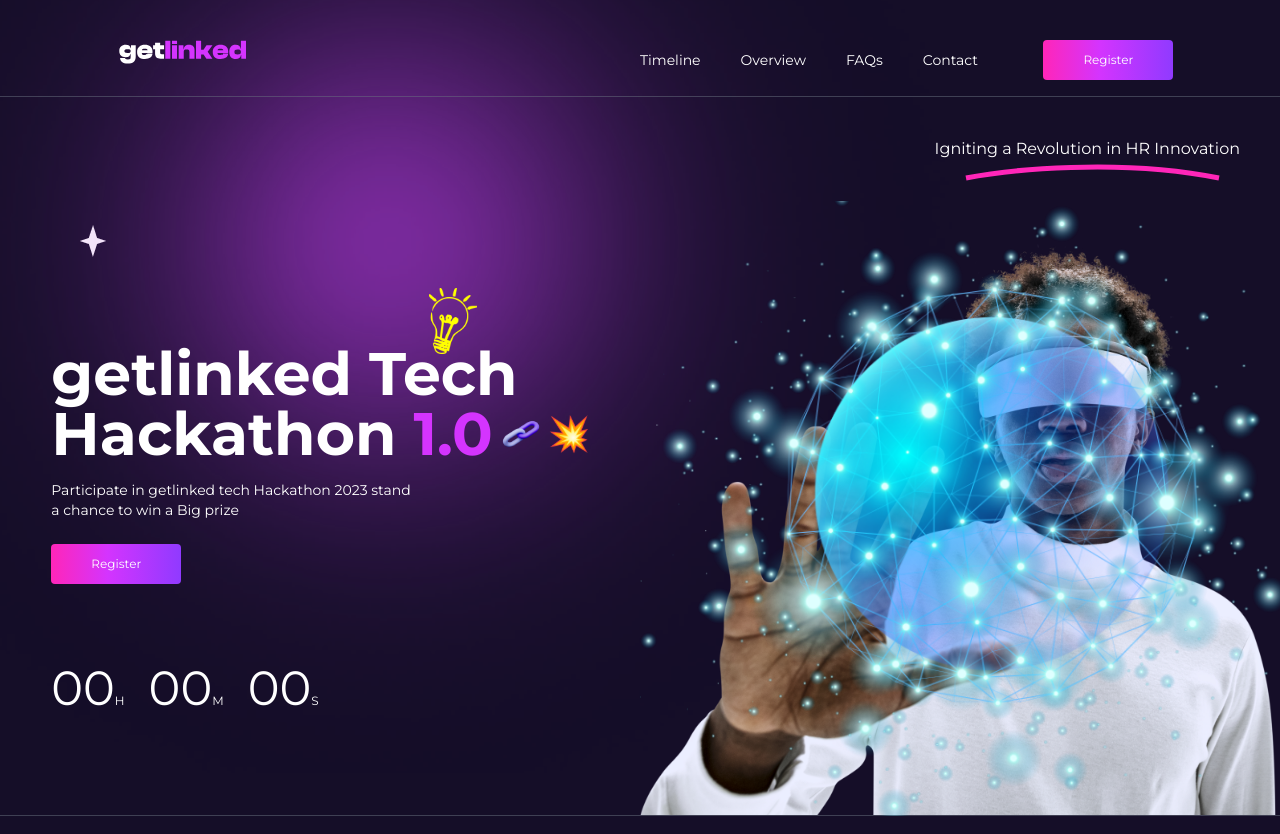
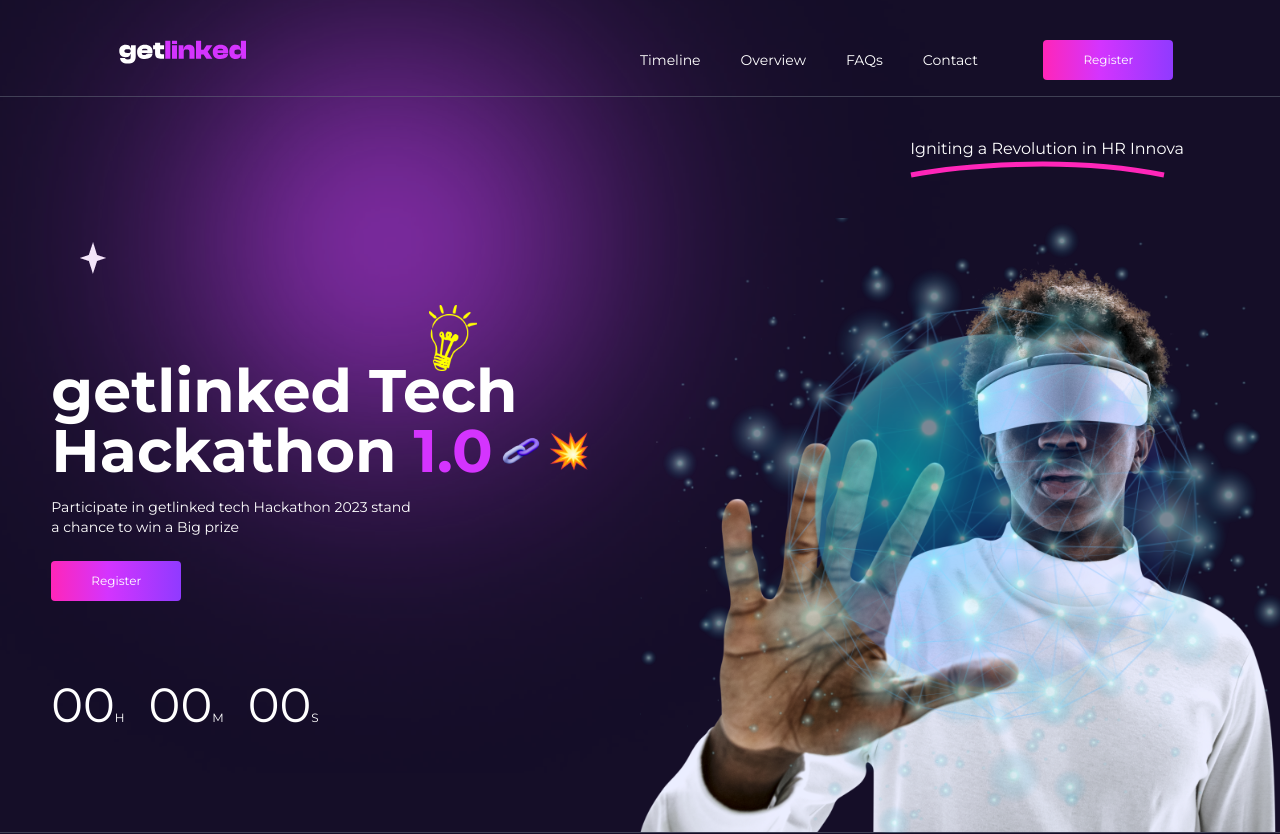
Before and after one commit to IsraelChidera/getlinked, a React (Vite) app: page / in a window 1280 px wide. Shown: the top 834 px of the page. Built offline with nearby package versions, Linux system fonts and the light colour scheme.

Commit message:
Added Typewriting Effect and Animations on Hero

```diff
--- a/src/components/widgets/Hero.tsx
+++ b/src/components/widgets/Hero.tsx
@@ -9,6 +9,7 @@
 import chain from '../../assets/chain.svg';
 import fire from '../../assets/fire.svg';
 import bulb from '../../assets/bulb.svg';
+import Typewriter from '../../utilities/Typewriter';
 
 
 const Hero = () => {
@@ -16,12 +17,13 @@
         <header className='relative pt-10 border-b border-b-gray-500/50 '>
             <img className='absolute z-10 -top-40 -left-20' src={lens1} alt="lens" />
 
-            <div className='flex justify-end pr-10'>
-                <div className='relative'>
-                    <p className='md:text-base text-sm'>
+            <div className='flex justify-end pr-24'>
+                <div className=''>
+                    {/* <p className='md:text-base text-sm'>
                         Igniting a Revolution in HR Innovation
-                    </p>
-                    <img className='absolute -bottom-5 right-5' src={line} alt="line icon" />
+                    </p> */}
+                    <Typewriter text="Igniting a Revolution in HR Innovation " delay={200}  />
+                    <img className='' src={line} alt="line icon" />
                 </div>
             </div>
 
@@ -33,14 +35,14 @@
                         <div>
                             <h1 className='text-center md:text-left text-2xl md:text-6xl font-bold md:relative'>
                                 <span>getlinked Tech</span>
-                                <img className=' absolute md:-top-14 -top-6 md:right-28 right-20 md:w-12 w-6 ' src={bulb} alt="chain" />
+                                <img className='hover:animate-pulse absolute md:-top-14 -top-6 md:right-28 right-20 md:w-12 w-6 ' src={bulb} alt="chain" />
                             </h1>
                             <div className='text-2xl md:text-6xl font-bold flex space-x-2 items-center'>
                                 <h1>
                                     Hackathon <span className='text-primary'> 1.0 </span>
                                 </h1>
-                                <img className='md:w-10 w-5 md:h-15 h-10' src={chain} alt="chain" />
-                                <img className='w-10 h-15' src={fire} alt="fire spark" />
+                                <img className='hover:animate-bounce md:w-10 w-5 md:h-15 h-10' src={chain} alt="chain" />
+                                <img className='w-10 h-15 hover:animate-pulse' src={fire} alt="fire spark" />
                             </div>
                         </div>
 
@@ -80,7 +82,7 @@
 
                 <div className='relative'>
                     <img className='z-10 relative md:w-fit md:h-fit imageHero' src={heroImg} alt="hero image" />
-                    <img className='z-20 absolute -top-10 left-0' src={bubbles} alt="bubbles" />
+                    <img className='z-20 absolute -top-10 left-0 animate-pulse' src={bubbles} alt="bubbles" />
                 </div>
             </div>
         </header>
--- /dev/null
+++ b/src/utilities/Typewriter.tsx
@@ -0,0 +1,34 @@
+import { useEffect, useState } from 'react';
+
+type TypewriterProps = {
+    text: string,
+    delay: any,
+
+}
+
+const Typewriter = ({ text, delay }: TypewriterProps) => {
+
+    const [currentText, setCurrentText] = useState<string>(" ");
+    const [currentIndex, setCurrentIndex] = useState<number>(0);
+
+    useEffect(() => {
+        let timeout: any;
+        if (currentIndex < text.length) {
+            timeout = setTimeout(() => {
+                setCurrentText(prevText => prevText + text[currentIndex]);
+                setCurrentIndex(prevIndex => prevIndex + 1);
+            }, delay);
+        }
+        // else if(infinite){
+        //     setCurrentIndex(0);
+        //     setCurrentText(" ");
+        // }
+        return () => clearTimeout(timeout);
+    }, [currentIndex, delay, text]);
+
+    return (
+        <p className=' md:text-base text-sm'>{currentText}</p>
+    )
+}
+
+export default Typewriter
```
